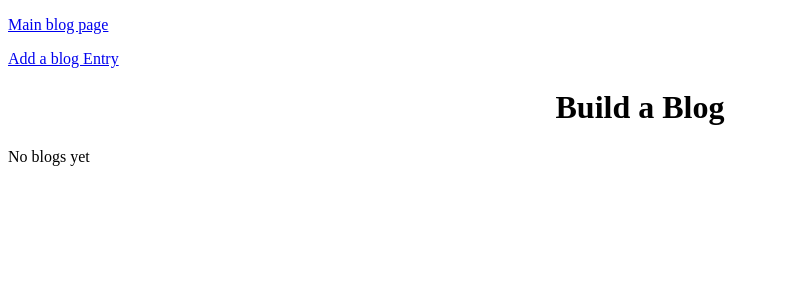
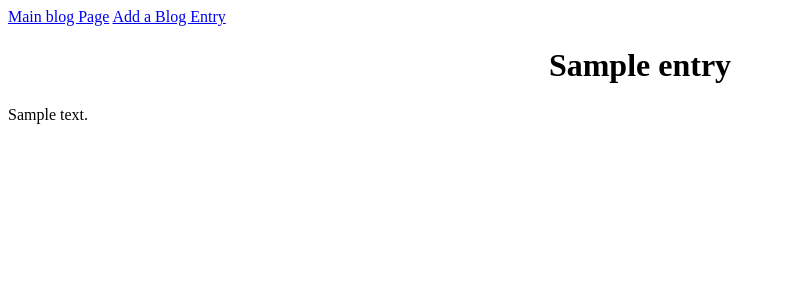
Before and after one commit to sunitalanka/Blogz, a Flask app: template templates/main_blog.html in a window 1280 px wide. Shown: the top 300 px of the page, without its empty margins (0-785 px from the left). Run offline with Flask 2, Linux system fonts and the light colour scheme; the template is opened without the code that fills it: most values are stand-ins (such as "Sample title", 1, 10 or a date in 2020); data that the repository does not hold is empty.

Commit message:
finished build a blog

```diff
--- a/main.py
+++ b/main.py
@@ -19,54 +19,74 @@ class Blog(db.Model):
         self.title = title
         self.body = body
 
-#def display_bolgs():
-    #blogs =  Blog.query.all()
-    #return blogs
-
-@app.route('/newpost', methods=['POST', 'GET'])
-def blog_page():
-    title_error = ""
-    body_error = ""
-    blog_title = ""
-    blog_body = ""
-
-    if request.method == "POST":
-        new_blog_title = request.form['blog_title']
-        new_blog_body = request.form['blog_body']
-
-        if  new_blog_title == "":
-             title_error = "Please Specify the blog title"
-             blog_title =""
-             # return render_template('new_post.html',title_error=title_error)
-
-        if  new_blog_body == "":
-             body_error = "Please Specify the content of blog body"
-             blog_body = ""
-            #return render_template('new_post.html',body_error=body_error)
-
-             return render_template('new_post.html', title_error=title_error,body_error=body_error)
-        else:
-             add_blog = Blog(new_blog_title,new_blog_body)
-             db.session.add(add_blog)
-             db.session.commit()
-             return redirect('/')
-
-    return render_template('new_post.html',title_error=title_error,body_error=body_error)
-
-@app.route('/blog', methods=['POST','GET'])
-def add_blog():
-    blogs = Blog.query.all()
-    return render_template('main_blog.html', blogs=blogs)
 
 
-#@app.route('/blog?id=', methods=['POST','GET'])
-#def blog_id():
-   # blog_title = request.args('blog_title')
-    #blog_body = request.args('blog_body')
-    #return render_template('blog_id.html', blog_title=blog_title,blog_body=blog_body)
+    def is_valid(self):
+
+        if self.title and self.body :
+            return True
+        else:
+            return False
+
+
+
+@app.route("/")
+def index():
+
+    return redirect("/blog")
+
+
+
+@app.route("/blog")
+def display_blog():
+    entry_id = request.args.get('id')
+
+    if (entry_id):
+        entry = Blog.query.filter_by(id=entry_id).first()
+        return render_template('main_blog.html',b_title="Build a Blog",entry=entry)
+    else:
+        entry = ""
+        all_entries = Blog.query.all()
+        return render_template('blog_id.html', b_title="Build a Blog",entry=entry,all_entries=all_entries)
 
 
 
 
-if __name__ == '__main__':
-   app.run()
+@app.route('/newpost', methods=['GET','POST'])
+def blog_page():
+    title_error = ""
+    body_error = ""
+    new_title = ""
+    new_body = ""
+
+    if request.method == "POST":
+        new_title = request.form['title']
+        new_body = request.form['body']
+        add_blog = Blog(new_title,new_body)
+
+        if  new_title == "":
+             title_error = "Please Specify the blog title"
+             title = ""
+             # return render_template('new_post.html',title_error=title_error)
+
+        if  new_body == "":
+             body_error = "Please Specify the content of blog body"
+             body = ""
+            #return render_template('new_post.html',body_error=body_error)
+
+             return render_template('new_post.html', title_error=title_error,body_error=body_error)
+
+        else:
+             db.session.add(add_blog)
+             db.session.commit()
+             url = "/blog?id=" + str(add_blog.id)
+             return redirect(url)
+
+    return render_template('new_post.html', b_title="Create a blog", title=new_title,body=new_body,
+     title_error=title_error,body_error=body_error)
+
+
+
+
+if __name__=="__main__":
+  app.run()
--- a/templates/base.html
+++ b/templates/base.html
@@ -7,10 +7,9 @@
             .error {
                 color: red;
             }
-
-              div    {
-                text-align: center;
-            }
+              h1  {
+                  text-align:center;
+              }
 
               input [type="text"] {
                   width: 300px;
@@ -30,11 +29,8 @@
             }
    </style>
    <body>
-        <nav>
-          <p><a href="/blog">Main blog page</a></p>
-          <p><a href="/newpost">Add a blog Entry</a></p>
-        </nav>
-  </body>
+
     {% block content %}
     {% endblock %}
+  </body>
 </html>
--- a/templates/main_blog.html
+++ b/templates/main_blog.html
@@ -1,22 +1,13 @@
 {% extends 'base.html' %}
 
 {% block content %}
-<h1><div>Build a Blog</div></h1>
-{% if Blog|length == 0 %}
-    <p> No blogs yet</p>
-    {% else %}
-       <p>Do this code</p>
-        <ul>
-            <form action="/blog" method="GET">
-            {% for blog in blogs %}
-            <li> {{blog_title}} </li>
-            <li> {{blog_body}} </li>
-           </form>
-           <hr/>
-            {% endfor %}
-        </ul>
 
-    {% endif %}
+<a href = "/blog">Main blog Page</a>
 
+<a href="/newpost">Add a Blog Entry</a>
+
+<h1>{{entry.title}}</h1>
+
+<p>{{entry.body}}</p>
 
 {% endblock %}
```
Also changed, not shown: templates/blog_id.html (+12 -3 lines), templates/new_post.html (+15 -14 lines).
